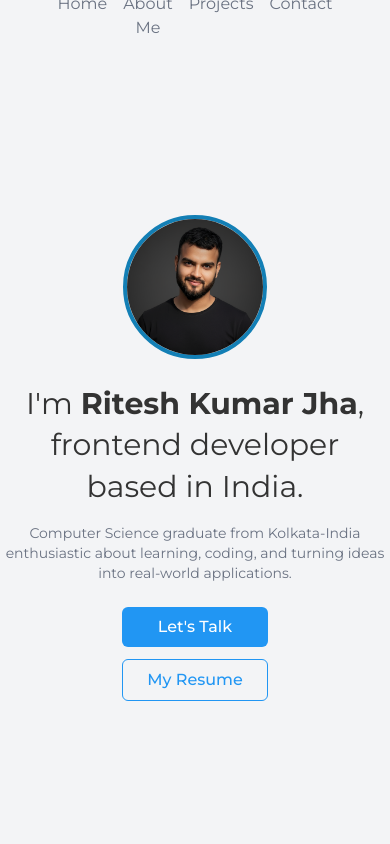
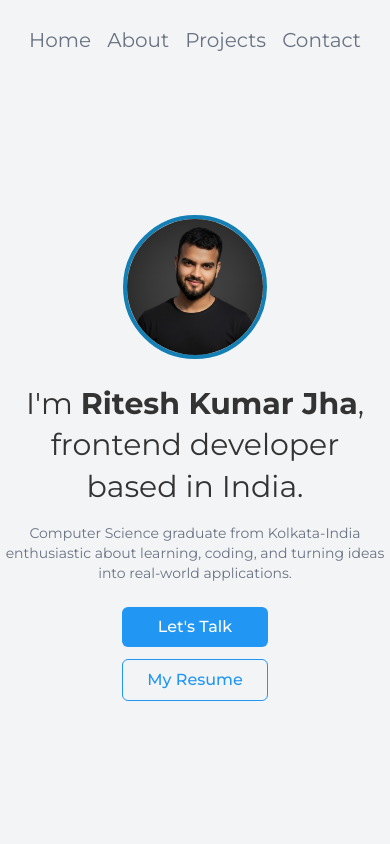
Before and after one commit to rjritesh/New-Portfolio, a React (Vite) app: page / in a window 390 px wide. Shown: the top 844 px of the page. Built offline with nearby package versions, Linux system fonts and the light colour scheme.

Commit message:
Mobile responsive

```diff
--- a/src/components/Hero.jsx
+++ b/src/components/Hero.jsx
@@ -8,16 +8,16 @@ const Hero = () => {
       style={{ fontFamily: "Montserrat, sans-serif" }}
     >
       {/* Navbar */}
-      <header className="absolute top-0 w-full flex items-center justify-between px-8 sm:px-10 py-4 sm:py-6">
+      <header className="absolute top-0 w-full flex items-center justify-between px-8 sm:px-10 py-10 sm:py-6">
         {/* Left: Logo */}
         <div className="flex-shrink-0">
           <img src={Ind} alt="Logo" className="hidden sm:block w-8 h-8" />
         </div>
 
         {/* Center: Nav items */}
-        <nav className="absolute left-1/2 transform -translate-x-1/2 flex gap-4 sm:gap-8 text-gray-500 text-base sm:text-lg">
+        <nav className="absolute text-xl  left-1/2 transform -translate-x-1/2 flex gap-4 sm:gap-8 text-gray-500  sm:text-lg">
           <a href="#home" className="hover:text-[rgb(33,150,243)]">Home</a>
-          <a href="#about" className="hover:text-[rgb(33,150,243)]">About Me</a>
+          <a href="#about" className="hover:text-[rgb(33,150,243)]">About</a>
           <a href="#project" className="hover:text-[rgb(33,150,243)]">Projects</a>
           <a href="#Contact" className="hover:text-[rgb(33,150,243)]">Contact</a>
         </nav>
```
